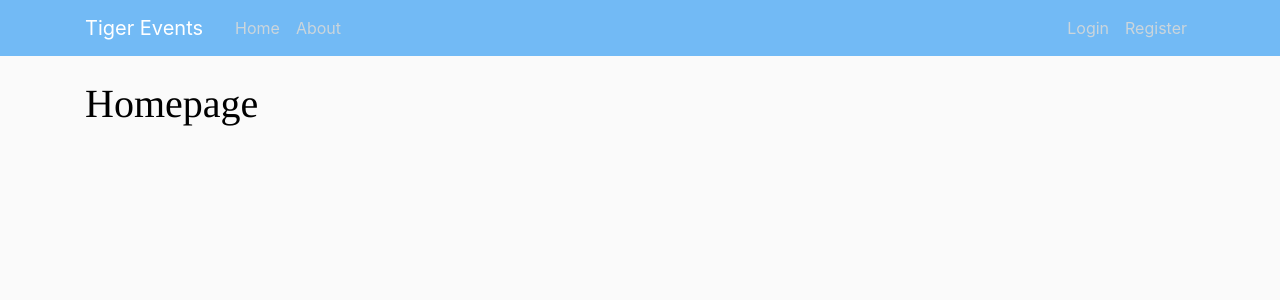
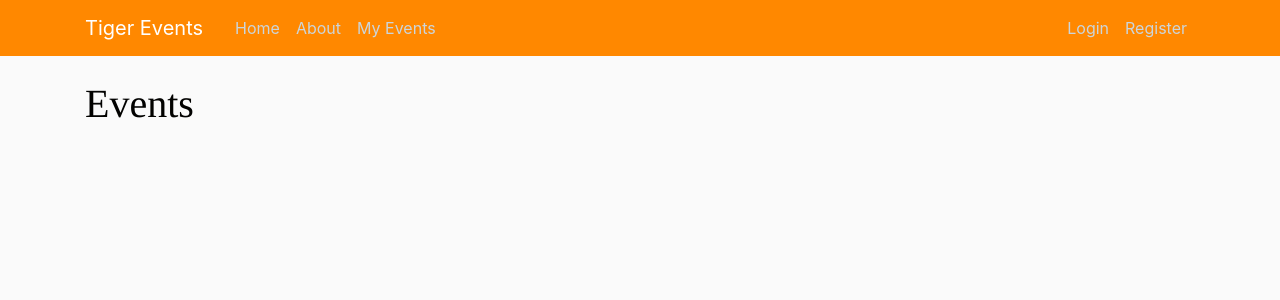
Before and after one commit to moinmir/Tiger-Events, a Flask app: page / in a window 1280 px wide. Shown: the top 300 px of the page. Run offline with Flask 2, Linux system fonts and the light colour scheme; data that the repository does not hold is empty; some libraries are stand-ins or nearby versions.

Commit message:
added sample home template to test

```diff
--- a/run.py
+++ b/run.py
@@ -1,4 +1,4 @@
 from tigerevents import app
 
 if __name__ == "__main__":
-    app.run(threaded=True, port=5000, debug=True)
+    app.run(threaded=True, port=8000, debug=True)
--- a/tigerevents/static/main.css
+++ b/tigerevents/static/main.css
@@ -8,7 +8,7 @@ h1, h2, h3, h4, h5, h6 { font-family: Times, 'Times New Roman', serif;
     color: #000000; }
 
 .bg-steel {
-    background-color: #72baf5;
+    background-color: #ff8800;
 }
 
 .site-header .navbar-nav .nav-link {
@@ -36,7 +36,7 @@ h1, h2, h3, h4, h5, h6 { font-family: Times, 'Times New Roman', serif;
 }
 
 a.article-title:hover {
-    color: #428bca;
+    color: #ff8800;
     text-decoration: none;
 }
 
--- a/tigerevents/templates/home.html
+++ b/tigerevents/templates/home.html
@@ -1,3 +1,21 @@
-{% extends "layout.html" %} {% block content %}
-<h1>Homepage</h1>
+{% extends "layout.html" %}
+{% block content %}
+<h1 style="color:rgb(2, 2, 0)">Events</h1>
+<style>
+    body {
+        background-repeat: no-repeat;
+        background-attachment: fixed;
+        background-size: 100% 100%;
+    }
+</style>
+{% for event in events.items %}
+<article class="media content-section">
+    <img class="rounded-circle article-img" src="{{ url_for('static', filename='org_pics/default.jpg') }}" alt="">
+    <div class="media-body">
+        <h2><a class="article-title"
+                href="{{ url_for('events.event', event_id=event.id)}}">{{ event.title }}</a></h2>
+        <p class="article-content">{{ event.description }}</p>
+    </div>
+</article>
+{% endfor %}
 {% endblock content %}
--- a/tigerevents/templates/layout.html
+++ b/tigerevents/templates/layout.html
@@ -31,6 +31,7 @@
                     <div class="navbar-nav mr-auto">
                         <a class="nav-item nav-link" href="{{ url_for('main.home')}}">Home</a>
                         <a class="nav-item nav-link" href="{{ url_for('main.about')}}">About</a>
+                        <a class="nav-item nav-link" href="{{ url_for('users.myevents')}}">My Events</a>
                     </div>
                     <!-- Navbar Right Side -->
                     <div class="navbar-nav">
```
Also changed, not shown: tigerevents/models.py (+11 -15 lines), tigerevents/static/org_pics/default.jpg (added), 1 other file.
